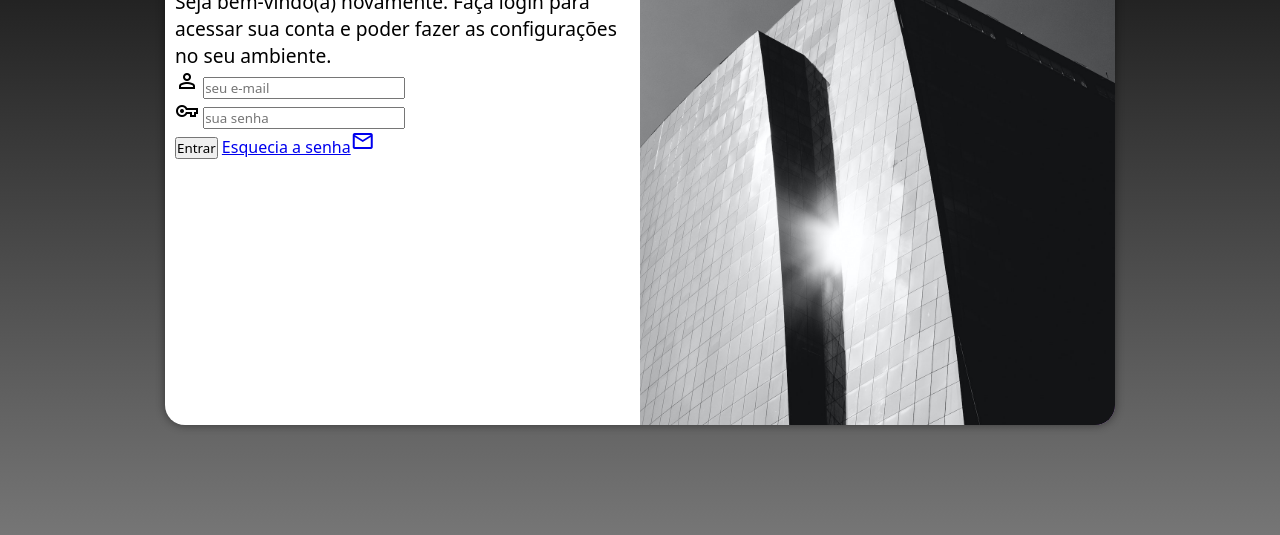
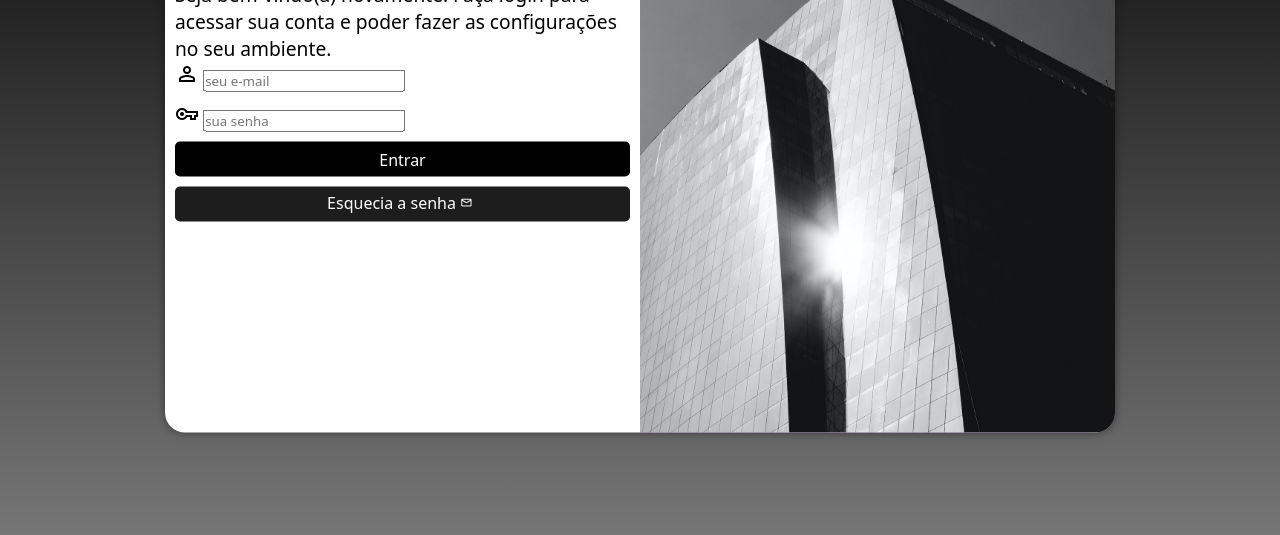
Before and after one commit to sam-ccd/projeto-login, a plain HTML site: page index.html in a window 1280 px wide. Shown: the part 225-760 px from the top of the page. Drawn offline with nearby package versions, Linux system fonts and the light colour scheme.

Commit message:
atualização dos estilos do formulário

```diff
--- a/estilos/style.css
+++ b/estilos/style.css
@@ -32,7 +32,7 @@ section#login {
     transform: translate(-50%,-50%);
     background-color: white;
     width: 250px;
-    height: 500px;
+    height: 515px;
     border-radius: 20px;
     overflow: hidden;
     box-shadow: 0px 0px 10px rgba(0, 0, 0, 0.450);
@@ -61,3 +61,50 @@ div#formulario > h1 {
 div#formulario > p {
     font-size: 0.8em;
 }
+
+form > div.campo {
+    width: 100%;
+    height: 40px;
+}
+
+form > input[type=submit] {
+    display: block;
+    font-size: 1em;
+    width: 100%;
+    height: 35px;
+    color: white;
+    background-color: black;
+    border: none;
+    border-radius: 5px;
+    margin-top: 10px;
+}
+
+form > input[type=submit]:hover {
+    background-color: rgb(53, 53, 53);
+    cursor: pointer;
+}
+
+form > a.botao {
+    display: block;
+    font-size: 1em;
+    text-align: center;
+    width: 100%;
+    height: 35px;
+    color: white;
+    background-color: rgb(29, 29, 29);
+    border: none;
+    border-radius: 5px;
+    text-decoration: none;
+    margin-top: 10px;
+}
+
+form > a.botao:hover {
+    background-color: rgb(126, 126, 126);
+    cursor: pointer;
+}
+
+form > a > span.material-symbols-outlined {
+    font-size: 0.8em;
+    padding-top: 10px;
+    padding-right: 5px;
+}
--- a/index.html
+++ b/index.html
@@ -33,7 +33,7 @@
                         <label for="ilogin"></label>
                     </div>
                     <input type="submit" value="Entrar">
-                    <a href="esqueci.html">Esquecia a senha<span class="material-symbols-outlined">mail</span> </a>
+                    <a href="esqueci.html" class="botao">Esquecia a senha   <span class="material-symbols-outlined">mail</span></a>
                 </form>
             </div>
         </section>
```
